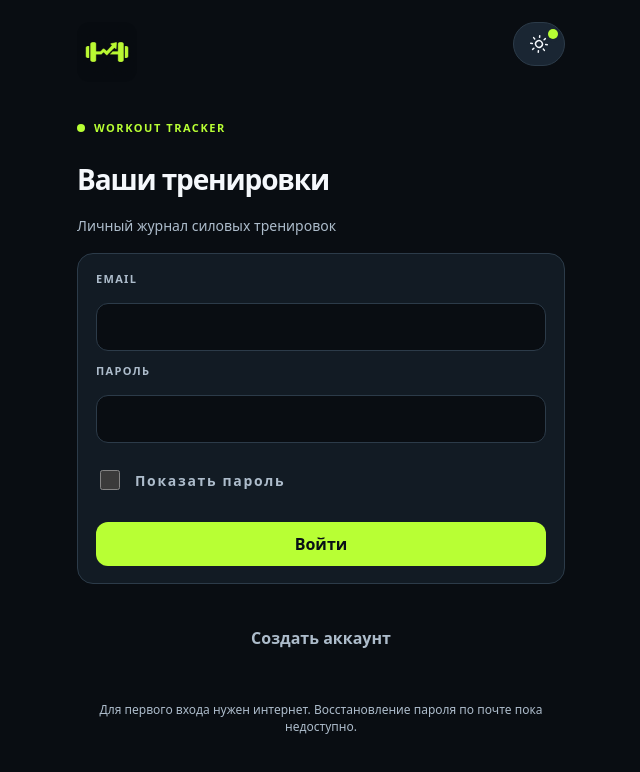
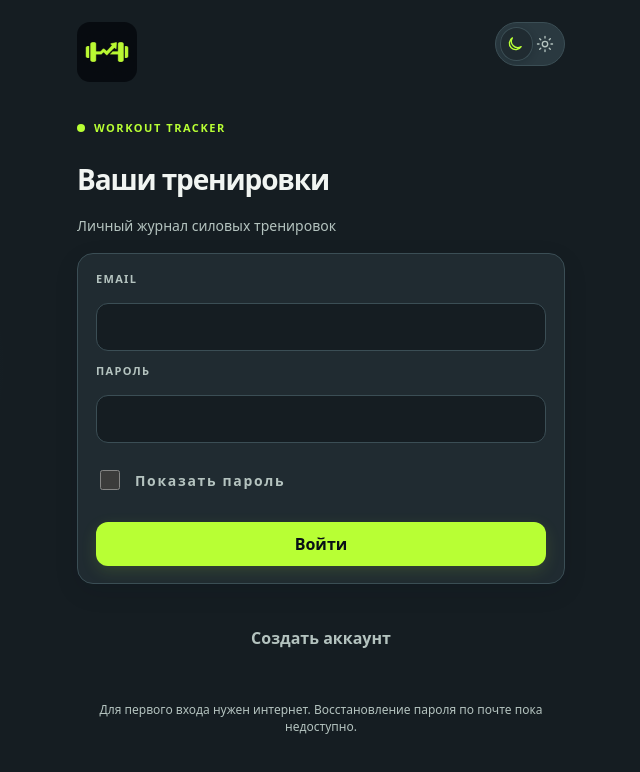
Before and after one commit to artemshlyakov/Workout_Tracker, a React (Vite) app: page / in a window 1280 px wide. Shown: the top 772 px of the page, without its empty margins (319-959 px from the left). Built offline with nearby package versions, Linux system fonts and the light colour scheme.

Commit message:
Refine workout app visual themes and controls

```diff
--- a/index.html
+++ b/index.html
@@ -3,13 +3,13 @@
   <head>
     <meta charset="UTF-8" />
     <meta name="viewport" content="width=device-width, initial-scale=1.0, maximum-scale=1.0, user-scalable=no, viewport-fit=cover" />
-    <meta name="theme-color" content="#090D12" />
+    <meta name="theme-color" content="#151D22" />
     <meta name="description" content="Личный дневник тренировок: упражнения, история, календарь и прогресс" />
     <meta name="apple-mobile-web-app-capable" content="yes" />
     <meta name="apple-mobile-web-app-status-bar-style" content="black-translucent" />
     <link rel="apple-touch-icon" href="/Workout_Tracker/icon-180.png" />
     <link rel="icon" type="image/png" sizes="192x192" href="/Workout_Tracker/icon-192.png" />
-    <script>try{document.documentElement.dataset.theme=localStorage.getItem('workout-tracker-theme')==='light'?'light':'dark'}catch{document.documentElement.dataset.theme='dark'}</script>
+    <script>try{const theme=localStorage.getItem('workout-tracker-theme')==='light'?'light':'dark';document.documentElement.dataset.theme=theme;document.querySelector('meta[name="theme-color"]').content=theme==='light'?'#f1f3ed':'#151d22'}catch{document.documentElement.dataset.theme='dark'}</script>
     <title>Тренировка — Workout Tracker</title>
   </head>
   <body>
--- a/src/app/App.tsx
+++ b/src/app/App.tsx
@@ -178,8 +178,9 @@ export function App({ repository, authenticated = false, onLocalWrite, onDraftSt
         {view.exercises.map((exercise, exerciseIndex) => {
           const previous = previousExercise(journal.workouts, exercise.exerciseId)
           return <section key={exercise.relationId} className="exercise-card multi-exercise-card" aria-labelledby={`exercise-${exercise.relationId}`}>
-            <div className="exercise-card__heading"><ExerciseImage exercise={exerciseInfo(exercise.name)} /><div><p className="eyebrow">УПРАЖНЕНИЕ {String(exerciseIndex + 1).padStart(2, '0')}</p><h2 id={`exercise-${exercise.relationId}`}>{exercise.name}</h2></div></div>
-            <details className="exercise-options"><summary aria-label={`Действия — ${exercise.name}`}>Действия</summary><div><Button variant="quiet" disabled={busy || exerciseIndex === 0} onClick={() => void apply({ kind: 'moveExercise', operationId: uuid(), relationId: exercise.relationId, direction: -1 })}>↑ Выше</Button><Button variant="quiet" disabled={busy || exerciseIndex === view.exercises.length - 1} onClick={() => void apply({ kind: 'moveExercise', operationId: uuid(), relationId: exercise.relationId, direction: 1 })}>↓ Ниже</Button><Button variant="quiet" disabled={busy} onClick={() => { if (window.confirm(`Удалить «${exercise.name}» и его подходы из этой тренировки?`)) void apply({ kind: 'removeExercise', operationId: uuid(), relationId: exercise.relationId }) }}>Удалить</Button></div></details>
+            <div className="exercise-card__heading"><ExerciseImage exercise={exerciseInfo(exercise.name)} /><div><p className="eyebrow">УПРАЖНЕНИЕ {String(exerciseIndex + 1).padStart(2, '0')}</p><h2 id={`exercise-${exercise.relationId}`}>{exercise.name}</h2></div>
+              <details className="exercise-options"><summary aria-label={`Действия — ${exercise.name}`}><svg viewBox="0 0 24 24" width="20" height="20" fill="currentColor" aria-hidden="true"><circle cx="5" cy="12" r="1.8" /><circle cx="12" cy="12" r="1.8" /><circle cx="19" cy="12" r="1.8" /></svg></summary><div><Button variant="quiet" disabled={busy || exerciseIndex === 0} onClick={() => void apply({ kind: 'moveExercise', operationId: uuid(), relationId: exercise.relationId, direction: -1 })}>↑ Выше</Button><Button variant="quiet" disabled={busy || exerciseIndex === view.exercises.length - 1} onClick={() => void apply({ kind: 'moveExercise', operationId: uuid(), relationId: exercise.relationId, direction: 1 })}>↓ Ниже</Button><Button variant="quiet" disabled={busy} onClick={() => { if (window.confirm(`Удалить «${exercise.name}» и его подходы из этой тренировки?`)) void apply({ kind: 'removeExercise', operationId: uuid(), relationId: exercise.relationId }) }}>Удалить</Button></div></details>
+            </div>
             {previous && <p className="previous-performance">В прошлый раз: {previous.sets.map((set) => `${set.weight} × ${set.reps}`).join(' · ')}</p>}
             <div className="sets-heading"><h3>Подходы</h3><span>Вес × повторы</span></div>
             <ol className="sets-list">{(drafts[exercise.relationId] ?? []).map((set, index) => <li className={`training-set ${set.dirty ? 'training-set--draft' : ''}`} key={set.id}><span className="set-number">{index + 1}</span><label className="numeric-field"><span>Вес, кг</span><input inputMode="decimal" disabled={busy} aria-label={`${exercise.name}, подход ${index + 1}, вес`} value={set.weight} placeholder="0" onChange={(event) => editDraft(exercise.relationId, set.id, 'weight', event.target.value)} /></label><label className="numeric-field"><span>Повторы</span><input inputMode="numeric" disabled={busy} aria-label={`${exercise.name}, подход ${index + 1}, повторы`} value={set.reps} placeholder={String(previous?.sets[index]?.reps ?? '—')} onChange={(event) => editDraft(exercise.relationId, set.id, 'reps', event.target.value)} /></label><Button className={`set-check ${set.dirty ? '' : 'set-check--saved'}`} variant="quiet" disabled={busy || !set.dirty || !valid(set)} aria-label={set.dirty ? `Сохранить подход ${index + 1} — ${exercise.name}` : `Подход ${index + 1} сохранён на устройстве`} onClick={() => void saveRow(exercise.relationId, set)}>{set.dirty ? '○' : '✓'}</Button><Button className="delete-button" variant="quiet" disabled={busy} aria-label={`Удалить подход ${index + 1} — ${exercise.name}`} onClick={() => void deleteRow(exercise.relationId, set)}>×</Button></li>)}</ol>
--- a/src/shared/styles.css
+++ b/src/shared/styles.css
@@ -3,37 +3,41 @@
   color: var(--text-primary);
   background: var(--bg-canvas);
   font-synthesis: none;
-  --bg-canvas: #090d12;
-  --bg-surface: #121b24;
-  --bg-elevated: #1a2633;
-  --border: #2c3b49;
-  --text-primary: #f5f8fc;
-  --text-secondary: #adbccb;
+  --bg-canvas: #151d22;
+  --bg-surface: #202b31;
+  --bg-elevated: #2a3940;
+  --border: #3b4e55;
+  --text-primary: #f1f5f2;
+  --text-secondary: #b4c3bf;
   --action: #b8ff34;
   --action-text: #b8ff34;
   --info: #37b8ff;
   --warning: #ffc76d;
   --danger: #ff7d86;
   --on-accent: #091016;
-  --bg-nav: #0b1118;
-  --bg-info: #0a2032;
-  --border-info: #16415f;
-  --bg-rest: #0e161f;
-  --bg-set: #101923;
-  --bg-draft: #182019;
-  --border-draft: #647f38;
-  --bg-hover: #314150;
-  --bg-recent: #151f18;
-  --border-recent: #3c5030;
-  --bg-reference: #142839;
-  --text-reference: #b2d9f1;
+  --bg-nav: #19242a;
+  --bg-info: #1d3440;
+  --border-info: #416879;
+  --bg-rest: #1b282d;
+  --bg-set: #233138;
+  --bg-draft: #2b392a;
+  --border-draft: #738e51;
+  --bg-hover: #364a50;
+  --bg-recent: #23362d;
+  --border-recent: #4e6b50;
+  --bg-reference: #243d49;
+  --text-reference: #c3e5f5;
+  --glow-lime: #b8ff340d;
+  --glow-blue: #37b8ff0b;
+  --card-shadow: 0 8px 24px #0712181c;
+  --nav-active: #b8ff341a;
   --success: #78e8b1;
   --radius-card: 16px;
   --radius-control: 12px;
 }
 * { box-sizing: border-box; }
 html { min-width: 320px; touch-action: pan-x pan-y; }
-body { min-width: 320px; margin: 0; }
+body { min-width: 320px; margin: 0; background-color: var(--bg-canvas); background-image: radial-gradient(ellipse 260px 220px at 95% 0%, var(--glow-lime), transparent 100%), radial-gradient(ellipse 340px 260px at 0% 48%, var(--glow-blue), transparent 100%); background-size: 100% 760px; background-repeat: no-repeat; }
 button, input { font: inherit; }
 button { cursor: pointer; }
 :focus-visible { outline: 3px solid var(--info); outline-offset: 3px; }
@@ -114,11 +118,11 @@ h3 { margin: 0; font-size: 17px; }
 .auth-error { color: var(--danger); }
 .auth-success { color: var(--success); font-size: 14px; line-height: 1.5; }
 .app-shell--with-nav { padding-bottom: calc(104px + env(safe-area-inset-bottom)); }
-.bottom-nav { position: fixed; z-index: 5; right: 0; bottom: 0; left: 0; display: grid; grid-template-columns: repeat(4, 1fr); width: min(100%, 520px); min-height: 72px; margin: 0 auto; padding: 5px 8px calc(5px + env(safe-area-inset-bottom)); border-top: 1px solid var(--border); background: var(--bg-nav); }
-.bottom-nav button { display: flex; flex-direction: column; align-items: center; justify-content: center; gap: 2px; min-width: 0; min-height: 52px; border: 0; border-radius: 10px; background: transparent; color: var(--text-secondary); }
-.bottom-nav button[aria-current='page'] { color: var(--action-text); }
+.bottom-nav { position: fixed; z-index: 5; right: 0; bottom: 0; left: 0; display: grid; grid-template-columns: repeat(4, 1fr); gap: 3px; width: min(100%, 520px); min-height: 72px; margin: 0 auto; padding: 7px 8px calc(7px + env(safe-area-inset-bottom)); border-top: 1px solid var(--border); background: var(--bg-nav); box-shadow: 0 -8px 24px #07121820; }
+.bottom-nav button { display: flex; flex-direction: column; align-items: center; justify-content: center; gap: 3px; min-width: 0; min-height: 52px; border: 0; border-radius: 13px; background: transparent; color: var(--text-secondary); transition: color .18s ease, background-color .18s ease; }
+.bottom-nav button[aria-current='page'] { background: var(--nav-active); color: var(--action-text); }
 .bottom-nav svg { flex: none; }
-.bottom-nav small { font-size: 10px; font-weight: 700; white-space: nowrap; }
+.bottom-nav small { font-size: 10px; font-weight: 750; white-space: nowrap; }
 .journal-screen { display: grid; align-content: start; gap: 14px; }
 .journal-screen h1 { margin: 0; }
 .journal-screen > .date-line { margin-top: -11px; }
@@ -269,14 +273,18 @@ summary { cursor: pointer; min-height: 44px; display: flex; align-items: center;
 .timer-actions .button { padding: 8px; font-size: 12px; }
 .multi-exercise-card { position: relative; }
 .multi-exercise-card .exercise-card__heading { align-items: center; margin: 0; }
+.multi-exercise-card .exercise-card__heading > div { min-width: 0; flex: 1; }
 .multi-exercise-card h2 { overflow-wrap: anywhere; }
 .exercise-photo { display: grid; place-items: center; width: 60px; height: 60px; flex: 0 0 60px; border: 1px solid var(--border); border-radius: 14px; background: var(--bg-elevated); overflow: hidden; color: var(--action-text); }
 .exercise-photo img { display: block; width: 100%; height: 100%; object-fit: cover; object-position: center; }
 .exercise-photo svg { width: 36px; height: 36px; }
-.exercise-options { margin-top: 6px; }
-.exercise-options summary { min-height: 44px; justify-content: flex-end; color: var(--text-secondary); font-size: 12px; }
-.exercise-options > div { display: flex; flex-wrap: wrap; justify-content: flex-end; gap: 4px; }
-.exercise-options .button { font-size: 12px; }
+.exercise-options { position: relative; z-index: 2; flex: none; margin-left: auto; }
+.exercise-options summary { display: grid; place-items: center; width: 44px; height: 44px; min-height: 44px; border: 1px solid var(--border); border-radius: 12px; background: var(--bg-elevated); color: var(--text-primary); list-style: none; }
+.exercise-options summary::-webkit-details-marker { display: none; }
+.exercise-options[open] summary { border-color: var(--info); color: var(--info); }
+.exercise-options > div { display: none; }
+.exercise-options[open] > div { position: absolute; top: calc(100% + 6px); right: 0; display: grid; gap: 2px; width: min(210px, calc(100vw - 64px)); padding: 6px; border: 1px solid var(--border); border-radius: 13px; background: var(--bg-elevated); box-shadow: 0 12px 28px #07121855; }
+.exercise-options .button { justify-content: flex-start; width: 100%; min-height: 44px; font-size: 13px; }
 .previous-performance { margin: 4px 0 12px; padding: 10px 12px; border-radius: 10px; background: var(--bg-reference); color: var(--text-reference); font-size: 12px; line-height: 1.6; }
 .multi-exercise-card .sets-heading { margin-top: 12px; }
 .training-set { display: grid; grid-template-columns: 20px minmax(0, 1fr) minmax(0, 1fr) 44px 44px; gap: 4px; align-items: center; padding: 8px 4px; border: 1px solid var(--border); border-radius: 12px; background: var(--bg-set); }
@@ -358,24 +366,24 @@ summary { cursor: pointer; min-height: 44px; display: flex; align-items: center;
 :root { color-scheme: dark; }
 :root[data-theme="light"] {
   color-scheme: light;
-  --bg-canvas: #f3f6f4;
-  --bg-surface: #ffffff;
-  --bg-elevated: #eaf0ed;
-  --bg-nav: #ffffff;
-  --bg-info: #eaf4f9;
-  --border-info: #bedce9;
-  --bg-rest: #ffffff;
-  --bg-set: #f9fbf9;
-  --bg-draft: #f2f9e9;
+  --bg-canvas: #f1f3ed;
+  --bg-surface: #fbfcf8;
+  --bg-elevated: #e9eee6;
+  --bg-nav: #f9fbf5;
+  --bg-info: #e7f2f5;
+  --border-info: #b8d4db;
+  --bg-rest: #f6f9f2;
+  --bg-set: #f4f7f1;
+  --bg-draft: #edf5e5;
   --border-draft: #8bab63;
-  --bg-hover: #e7eeea;
-  --bg-recent: #eff8e9;
+  --bg-hover: #dfe8de;
+  --bg-recent: #eaf4e4;
   --border-recent: #b7d4a7;
-  --bg-reference: #e6f3fa;
+  --bg-reference: #e3f0f4;
   --text-reference: #285c79;
-  --border: #cdd9d2;
-  --text-primary: #17251e;
-  --text-secondary: #4e6357;
+  --border: #ccd8cd;
+  --text-primary: #1b2a23;
+  --text-secondary: #53665a;
   --action: #a7e65c;
   --action-text: #3d6919;
   --info: #12638a;
@@ -383,6 +391,10 @@ summary { cursor: pointer; min-height: 44px; display: flex; align-items: center;
   --danger: #af3547;
   --on-accent: #16250b;
   --success: #166b47;
+  --glow-lime: #a6d86d21;
+  --glow-blue: #6da6b018;
+  --card-shadow: 0 9px 24px #37574410;
+  --nav-active: #3d691919;
 }
 :root[data-theme="light"] .button--primary:hover { background: #b7ed78; }
 :root[data-theme="light"] .exercise-icon,
@@ -396,11 +408,14 @@ body, .bottom-nav, .workout-title-card, .exercise-card, .journal-card, .calendar
 .account-topbar__logo, .auth-brand img { border-radius: 13px; display: block; }
 .account-topbar__name { min-width: 0; margin-right: auto; font-size: 14px; font-weight: 850; letter-spacing: -.025em; }
 .profile-trigger { flex: none; width: 44px; height: 44px; border: 1px solid var(--border); border-radius: 50%; background: var(--bg-elevated); color: var(--text-primary); font-weight: 800; }
-.theme-toggle { position: relative; display: grid; place-items: center; width: 52px; height: 44px; border: 1px solid var(--border); border-radius: 22px; background: var(--bg-elevated); color: var(--text-primary); overflow: hidden; }
-.theme-toggle svg { width: 20px; height: 20px; transform: rotate(-40deg); transition: transform .25s ease, opacity .2s ease; }
-.theme-toggle__orb { position: absolute; width: 10px; height: 10px; right: 6px; top: 6px; border-radius: 50%; background: var(--action); box-shadow: 0 0 0 3px var(--bg-elevated); transition: transform .25s ease; }
-.theme-toggle[aria-pressed="true"] svg { transform: rotate(0deg); }
-.theme-toggle[aria-pressed="true"] .theme-toggle__orb { transform: translate(-28px, 21px); }
+.theme-toggle { position: relative; display: grid; grid-template-columns: 1fr 1fr; align-items: center; justify-items: center; flex: none; width: 70px; height: 44px; padding: 4px; border: 1px solid var(--border); border-radius: 22px; background: var(--bg-elevated); color: var(--text-secondary); overflow: hidden; }
+.theme-toggle__thumb { position: absolute; top: 4px; left: 4px; width: 33px; height: 34px; border-radius: 17px; background: var(--bg-surface); box-shadow: 0 2px 7px #07121835, inset 0 0 0 1px var(--border); transition: transform .24s cubic-bezier(.2,.8,.2,1); }
+.theme-toggle svg { position: relative; z-index: 1; width: 18px; height: 18px; transition: color .2s ease, transform .24s ease; }
+.theme-toggle__moon { color: var(--action-text); }
+.theme-toggle[aria-pressed="true"] .theme-toggle__thumb { transform: translateX(28px); }
+.theme-toggle[aria-pressed="true"] .theme-toggle__moon { color: var(--text-secondary); }
+.theme-toggle[aria-pressed="true"] .theme-toggle__sun { color: var(--action-text); }
+.theme-toggle:active .theme-toggle__moon, .theme-toggle:active .theme-toggle__sun { transform: scale(.88); }
 .auth-brand { display: flex; justify-content: space-between; align-items: flex-start; margin-bottom: 20px; }
 .profile-dialog { width: min(calc(100% - 24px), 460px); max-height: min(90dvh, 740px); overflow-y: auto; padding: 22px; border: 1px solid var(--border); border-radius: 22px; color: var(--text-primary); background: var(--bg-surface); box-shadow: 0 24px 70px #0006; }
 .profile-dialog::backdrop { background: #030d12bd; backdrop-filter: blur(5px); }
@@ -431,9 +446,9 @@ body, .bottom-nav, .workout-title-card, .exercise-card, .journal-card, .calendar
 .personal-exercise > span:not(.exercise-photo) { margin-left: 8px; margin-right: auto; }
 .personal-exercise .button { flex: none; margin: 0; padding: 0; }
 .personal-exercise__remove { color: var(--danger); font-size: 22px; }
-@media (prefers-reduced-motion: reduce) { body, .bottom-nav, .workout-title-card, .exercise-card, .journal-card, .calendar-card, .start-hero, .routine-card, .library-item, .rest-timer, .training-set, .search-input, .button, .theme-toggle svg, .theme-toggle__orb { transition: none; transform: none; } }
+@media (prefers-reduced-motion: reduce) { body, .bottom-nav, .workout-title-card, .exercise-card, .journal-card, .calendar-card, .start-hero, .routine-card, .library-item, .rest-timer, .training-set, .search-input, .button, .theme-toggle svg, .theme-toggle__thumb { transition: none; } .theme-toggle:active svg { transform: none; } }
 body::before { content: ''; position: fixed; z-index: 20; top: 0; left: 0; right: 0; height: env(safe-area-inset-top); background: var(--bg-canvas); pointer-events: none; }
-:root[data-theme="light"] body::before { background: #090d12; }
+:root[data-theme="light"] body::before { background: var(--bg-canvas); }
 @media (prefers-reduced-motion: reduce) { .button:active:not(:disabled), .routine-card:active:not(:disabled), .library-item:active:not(:disabled) { transform: none; } }
 .saved-plans { display: grid; gap: 10px; margin: 0 0 20px; }
 .saved-plans .section-heading { margin-bottom: 2px; }
@@ -458,6 +473,24 @@ body::before { content: ''; position: fixed; z-index: 20; top: 0; left: 0; right
 .profile-body p { color: var(--text-secondary); font-size: 12px; }
 .profile-body > div { display: grid; grid-template-columns: 1fr 1fr; gap: 8px; }
 .profile-body label { display: grid; gap: 4px; color: var(--text-secondary); font-size: 12px; }
-.profile-body .button { margin-top: 8px; }
+
+/* Shared depth and touch feedback for both color themes. */
+.workout-title-card, .exercise-card, .journal-card, .empty-panel, .calendar-card,
+.start-hero, .recent-workout, .saved-plan-card, .history-item, .library-item,
+.result-item, .metric-row > div, .profile-stats > div { box-shadow: var(--card-shadow); }
+.start-hero { background: radial-gradient(ellipse 230px 180px at 100% 0%, var(--glow-lime), transparent 100%), var(--bg-surface); }
+.button--primary { box-shadow: 0 5px 16px #b8ff3420; }
+:root[data-theme="light"] .button--primary { box-shadow: 0 5px 15px #567d2923; }
+.search-input:focus-visible, .numeric-field input:focus-visible, .auth-card input:focus-visible { border-color: var(--info); }
+.progress-picker, .profile-dialog, .exercise-dialog { box-shadow: 0 -16px 54px #07121855; }
+.progress-picker__handle { width: 42px; background: var(--text-secondary); opacity: .6; }
+.progress-picker__item[aria-current=true], .library-filter-picker__options button[aria-pressed=true] { box-shadow: inset 3px 0 0 var(--info); }
+@media (hover: hover) {
+  .history-item:hover, .library-item:hover, .routine-card:hover, .progress-exercise-trigger:hover { border-color: var(--info); background: var(--bg-elevated); }
+  .bottom-nav button:not([aria-current='page']):hover { background: var(--bg-elevated); color: var(--text-primary); }
+  .theme-toggle:hover { border-color: var(--info); }
+}
+.profile-body .button { width: 100%; margin-top: 8px; border: 1px solid var(--border-info); background: var(--bg-info); color: var(--info); font-weight: 750; }
+.profile-body .button:hover { border-color: var(--info); background: var(--bg-info); color: var(--info); }
 .history-item--day { min-height: 64px; border-color: var(--border-info); }
 .history-item--day .history-detail strong { font-size: 17px; }
--- a/src/shared/theme.tsx
+++ b/src/shared/theme.tsx
@@ -9,14 +9,15 @@ export function useTheme() {
   const [theme, setTheme] = useState<Theme>(initialTheme)
   useEffect(() => {
     document.documentElement.dataset.theme = theme
-    document.querySelector('meta[name="theme-color"]')?.setAttribute('content', theme === 'light' ? '#f3f6f4' : '#090d12')
+    document.querySelector('meta[name="theme-color"]')?.setAttribute('content', theme === 'light' ? '#f1f3ed' : '#151d22')
     try { localStorage.setItem(key, theme) } catch { /* Private browsing may disable localStorage. */ }
   }, [theme])
   return { theme, toggle: () => setTheme((current) => current === 'dark' ? 'light' : 'dark') }
 }
 export function ThemeToggle({ theme, onToggle }: { theme: Theme; onToggle: () => void }) {
   return <button type="button" className="theme-toggle" aria-label={theme === 'dark' ? 'Включить светлую тему' : 'Включить тёмную тему'} aria-pressed={theme === 'light'} onClick={onToggle}>
-    <svg viewBox="0 0 24 24" width="22" height="22" fill="none" stroke="currentColor" strokeWidth="1.8" strokeLinecap="round" strokeLinejoin="round" aria-hidden="true"><circle cx="12" cy="12" r="4" /><path d="M12 2v2m0 16v2M4.93 4.93l1.41 1.41m11.32 11.32 1.41 1.41M2 12h2m16 0h2M4.93 19.07l1.41-1.41M17.66 6.34l1.41-1.41" /></svg>
-    <span className="theme-toggle__orb" aria-hidden="true" />
+    <span className="theme-toggle__thumb" aria-hidden="true" />
+    <svg className="theme-toggle__moon" viewBox="0 0 24 24" width="18" height="18" fill="none" stroke="currentColor" strokeWidth="1.8" strokeLinecap="round" strokeLinejoin="round" aria-hidden="true"><path d="M20.2 15.5A8.5 8.5 0 0 1 8.5 3.8 8.5 8.5 0 1 0 20.2 15.5Z" /></svg>
+    <svg className="theme-toggle__sun" viewBox="0 0 24 24" width="18" height="18" fill="none" stroke="currentColor" strokeWidth="1.8" strokeLinecap="round" strokeLinejoin="round" aria-hidden="true"><circle cx="12" cy="12" r="3.6" /><path d="M12 2v2m0 16v2M4.93 4.93l1.41 1.41m11.32 11.32 1.41 1.41M2 12h2m16 0h2M4.93 19.07l1.41-1.41M17.66 6.34l1.41-1.41" /></svg>
   </button>
 }
--- a/vite.config.ts
+++ b/vite.config.ts
@@ -11,7 +11,7 @@ export default defineConfig({
       name: 'Workout Tracker', short_name: 'Workout Tracker',
       description: 'Ваш личный дневник тренировок, история и прогресс',
       start_url: '/Workout_Tracker/', scope: '/Workout_Tracker/', display: 'standalone',
-      background_color: '#090D12', theme_color: '#090D12', lang: 'ru',
+      background_color: '#151D22', theme_color: '#151D22', lang: 'ru',
       icons: [
         { src: 'icon-192.png', sizes: '192x192', type: 'image/png', purpose: 'any maskable' },
         { src: 'icon-512.png', sizes: '512x512', type: 'image/png', purpose: 'any maskable' },
```
Also changed, not shown: 12 other files (tests, documents, lock files or other folders).
